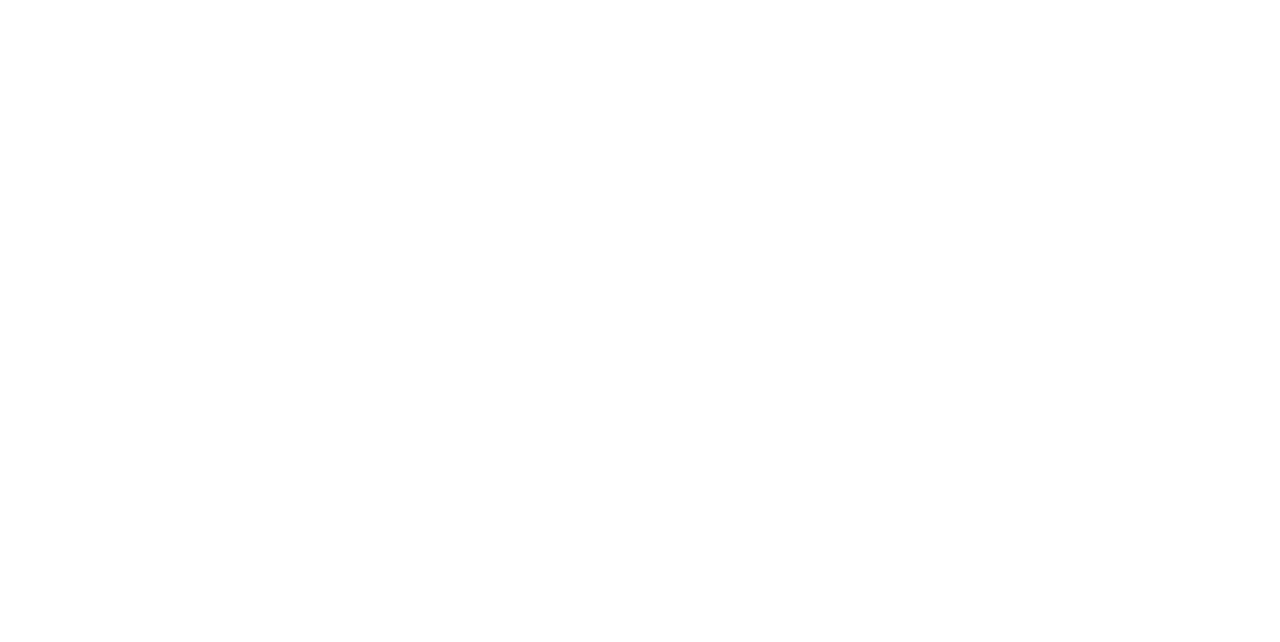
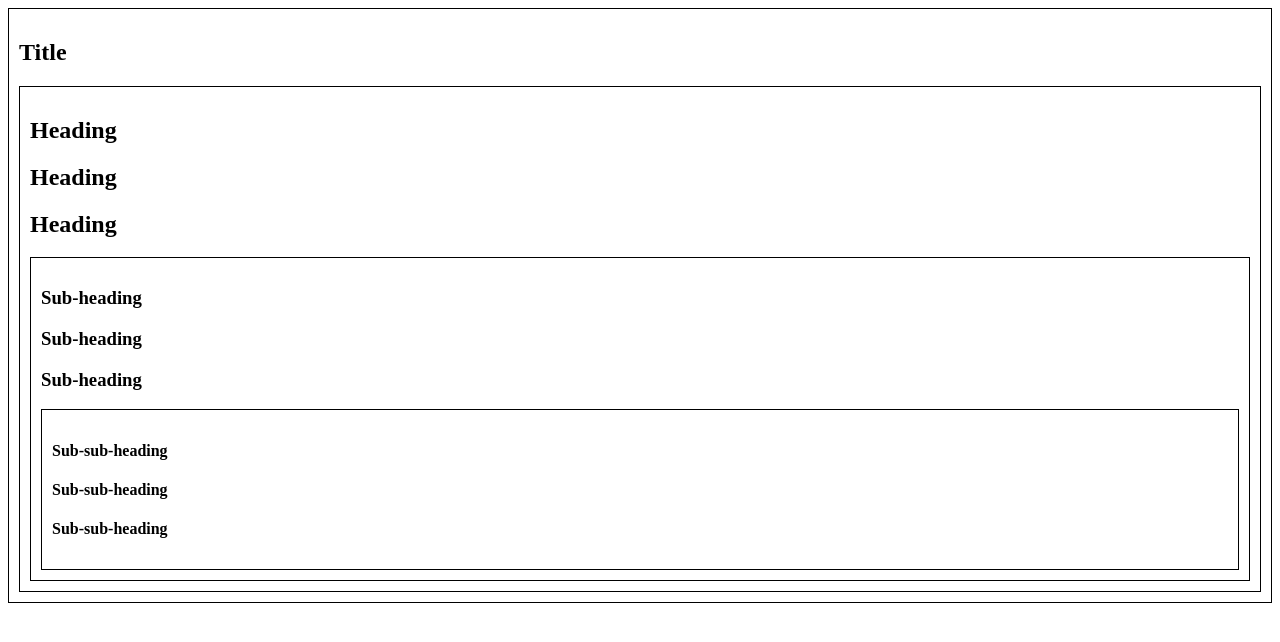
Before and after one commit to autorejecttop/web_framework_testing, a React (Vite) app in the folder react/playground/: page / in a window 1280 px wide. Shown: the top 642 px of the page. Built offline with nearby package versions, Linux system fonts and the light colour scheme.

Commit message:
Learned createContext and useContext

```diff
--- a/react/playground/src/App.tsx
+++ b/react/playground/src/App.tsx
@@ -6,6 +6,7 @@ import Clock from "./passing_props/Clock";
 import Button from "./adding_interactivity/Events";
 import Gallery from "./state/Gallery";
 import Example from "./reducer/Example";
+import Page from "./context/Page";
 
 const colors = ["lightcoral", "midnightblue", "rebeccapurple"];
 
@@ -41,4 +42,5 @@ export const App = () => {
   // );
 
   // return <Example />;
+  return <Page />;
 };
--- /dev/null
+++ b/react/playground/src/context/Heading.tsx
@@ -0,0 +1,23 @@
+import { useContext } from "react";
+import { LevelContext } from "./LevelContext";
+
+export default function Heading({ children }: { children: React.ReactNode }) {
+  const level = useContext(LevelContext);
+
+  switch (level) {
+    case 1:
+      return <h1>{children}</h1>;
+    case 2:
+      return <h2>{children}</h2>;
+    case 3:
+      return <h3>{children}</h3>;
+    case 4:
+      return <h4>{children}</h4>;
+    case 5:
+      return <h5>{children}</h5>;
+    case 6:
+      return <h6>{children}</h6>;
+    default:
+      throw Error(`Unknown level: ${level}`);
+  }
+}
--- /dev/null
+++ b/react/playground/src/context/LevelContext.ts
@@ -0,0 +1,3 @@
+import { createContext } from "react";
+
+export const LevelContext = createContext(0);
--- /dev/null
+++ b/react/playground/src/context/Page.tsx
@@ -0,0 +1,25 @@
+import Heading from "./Heading.js";
+import Section from "./Section.js";
+
+export default function Page() {
+  return (
+    <Section>
+      <Heading>Title</Heading>
+      <Section>
+        <Heading>Heading</Heading>
+        <Heading>Heading</Heading>
+        <Heading>Heading</Heading>
+        <Section>
+          <Heading>Sub-heading</Heading>
+          <Heading>Sub-heading</Heading>
+          <Heading>Sub-heading</Heading>
+          <Section>
+            <Heading>Sub-sub-heading</Heading>
+            <Heading>Sub-sub-heading</Heading>
+            <Heading>Sub-sub-heading</Heading>
+          </Section>
+        </Section>
+      </Section>
+    </Section>
+  );
+}
--- /dev/null
+++ b/react/playground/src/context/Section.tsx
@@ -0,0 +1,14 @@
+import { useContext } from "react";
+import { LevelContext } from "./LevelContext";
+
+export default function Section({ children }: { children: React.ReactNode }) {
+  const level = useContext(LevelContext);
+
+  return (
+    <section className="section">
+      <LevelContext.Provider value={level + 1}>
+        {children}
+      </LevelContext.Provider>
+    </section>
+  );
+}
--- a/react/playground/src/index.css
+++ b/react/playground/src/index.css
@@ -8,3 +8,8 @@
   border-radius: 20px;
   max-width: fit-content;
 }
+
+.section {
+  border: 1px solid black;
+  padding: 10px;
+}
```
